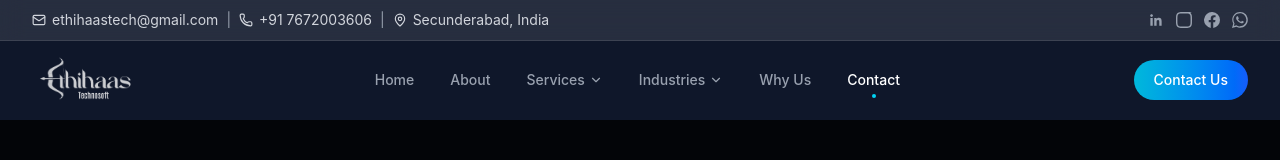
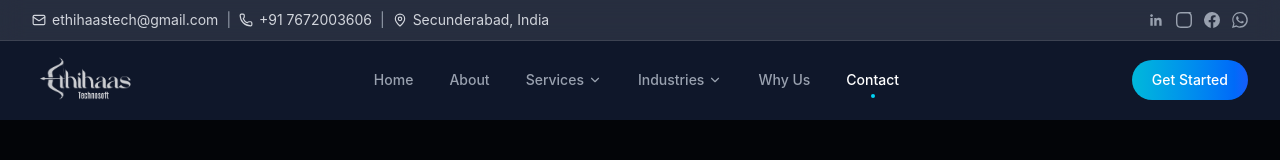
Before and after one commit to archanadeshpal526-create/Etechnosoft-Website, a React (Vite) app: page /contact in a window 1280 px wide. Shown: the top 160 px of the page. Built offline with nearby package versions, Linux system fonts and the light colour scheme.

Commit message:
Rename navbar CTA label to Get Started

```diff
--- a/src/components/Navbar.jsx
+++ b/src/components/Navbar.jsx
@@ -138,7 +138,7 @@ export default function Navbar() {
 
         <div className="flex items-center gap-3">
           <button onClick={() => handleNavClick('/contact')} className="hidden md:block px-5 py-2.5 bg-gradient-to-r from-cyan-500 to-blue-600 text-white text-sm font-medium rounded-full hover:shadow-lg hover:shadow-cyan-500/25 transition-all hover:scale-105">
-            Contact Us
+            Get Started
           </button>
           <button onClick={() => setIsMobileOpen(!isMobileOpen)} className="md:hidden p-2 text-white hover:bg-white/10 rounded-lg transition-colors">
             {isMobileOpen ? <X size={22} /> : <Menu size={22} />}
@@ -156,7 +156,7 @@ export default function Navbar() {
                 </button>
               ))}
               <button onClick={() => handleNavClick('/contact')} className="mt-2 bg-gradient-to-r from-cyan-500 to-blue-600 text-white py-3 rounded-lg font-medium text-center">
-                Contact Us
+                Get Started
               </button>
             </div>
           </motion.div>
```
